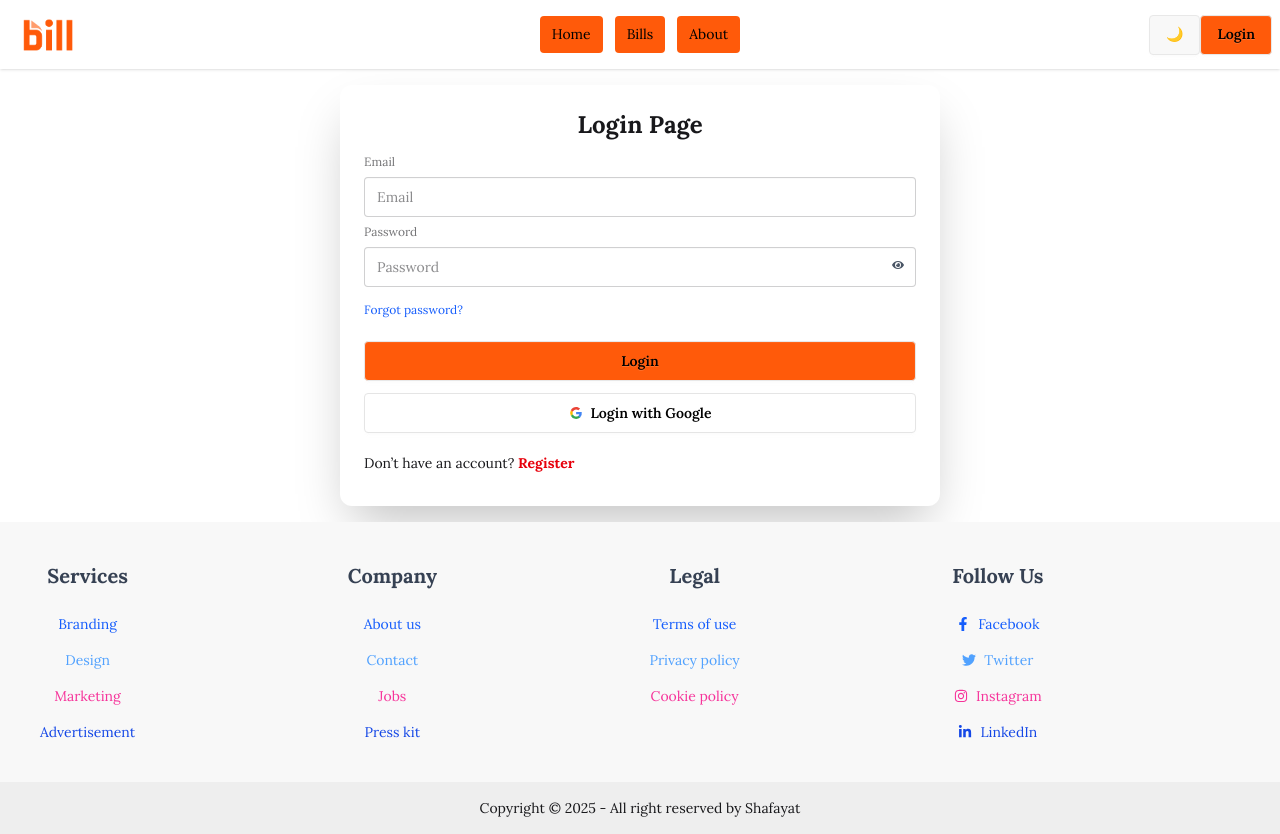
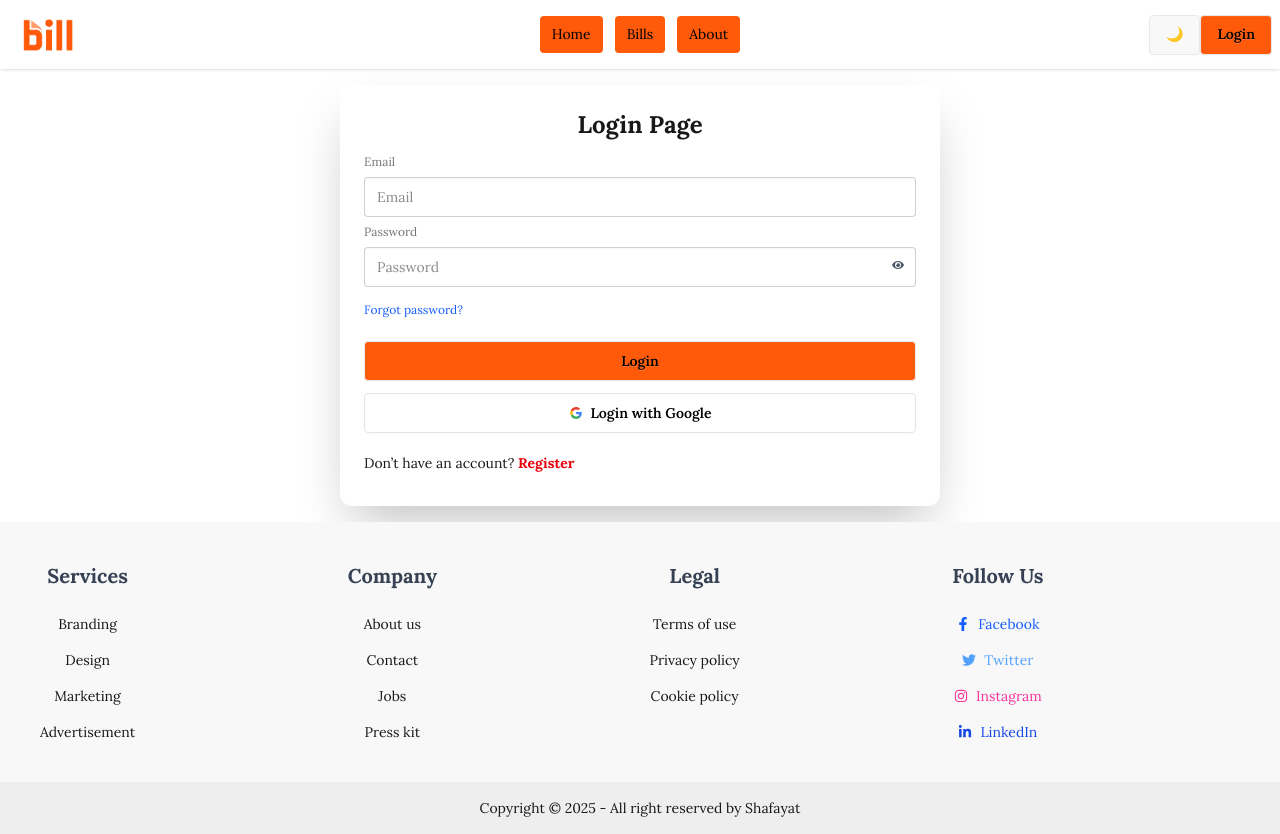
Before and after one commit to Mahadi9990/Utility-Bill-Management-System-client, a React (Vite) app: page /auth in a window 1280 px wide. Built offline with nearby package versions, Linux system fonts and the light colour scheme; no server answers.

Commit message:
solve problem

```diff
--- a/src/components/Footer.jsx
+++ b/src/components/Footer.jsx
@@ -10,23 +10,23 @@ export default function Footer() {
           <div className="flex flex-col items-center gap-4 rounded-xl mx-auto">
             <h2 className="text-xl font-bold mb-2 text-gray-700">Services</h2>
             <a
-              className="flex items-center gap-2 text-blue-600 hover:text-blue-800 transition"
+              className="flex items-center gap-2  transition"
             >
                Branding
             </a>
             <a
-              className="flex items-center gap-2 text-blue-400 hover:text-blue-600 transition"
+              className="flex items-center gap-2 transition"
             >
                Design
             </a>
             <a
-              className="flex items-center gap-2 text-pink-500 hover:text-pink-700 transition"
+              className="flex items-center gap-2transition"
             >
                Marketing
             </a>
             <a
 
-              className="flex items-center gap-2 text-blue-700 hover:text-blue-900 transition"
+              className="flex items-center gap-2 transition"
             >
               Advertisement
             </a>
@@ -36,23 +36,23 @@ export default function Footer() {
           <div className="flex flex-col items-center gap-4 rounded-xl mx-auto">
             <h2 className="text-xl font-bold mb-2 text-gray-700">Company</h2>
             <a
-              className="flex items-center gap-2 text-blue-600 hover:text-blue-800 transition"
+              className="flex items-center transition"
             >
                About us
             </a>
             <a
-              className="flex items-center gap-2 text-blue-400 hover:text-blue-600 transition"
+              className="flex items-center gap-2 transition"
             >
                Contact
             </a>
             <a
-              className="flex items-center gap-2 text-pink-500 hover:text-pink-700 transition"
+              className="flex items-center gap-2 transition"
             >
                Jobs
             </a>
             <a
 
-              className="flex items-center gap-2 text-blue-700 hover:text-blue-900 transition"
+              className="flex items-center gap-2 transition"
             >
               Press kit
             </a>
@@ -62,26 +62,20 @@ export default function Footer() {
           <div className="flex flex-col items-center gap-4 rounded-xl mx-auto">
             <h2 className="text-xl font-bold mb-2 text-gray-700">Legal</h2>
             <a
-              className="flex items-center gap-2 text-blue-600 hover:text-blue-800 transition"
+              className="flex items-center gap-2 transition"
             >
                Terms of use
             </a>
             <a
-              className="flex items-center gap-2 text-blue-400 hover:text-blue-600 transition"
+              className="flex items-center gap-2 transition"
             >
                Privacy policy
             </a>
             <a
-              className="flex items-center gap-2 text-pink-500 hover:text-pink-700 transition"
+              className="flex items-center gap-2 transition"
             >
                Cookie policy
             </a>
-            {/* <a
-
-              className="flex items-center gap-2 text-blue-700 hover:text-blue-900 transition"
-            >
-              LinkedIn
-            </a> */}
           </div>
         </nav>
         <nav>
--- a/src/components/Header.jsx
+++ b/src/components/Header.jsx
@@ -44,7 +44,7 @@ export default function Header() {
     </>
   );
   return (
-    <div>
+    <div className=" sticky top-0 left-0 w-full z-10">
       <div className="navbar bg-base-100 shadow-sm">
         <div className="navbar-start">
           <div className="dropdown">
--- a/src/components/Main.jsx
+++ b/src/components/Main.jsx
@@ -10,9 +10,9 @@ export default function Main() {
   return (
     <div>
       <SwiperList className="" allBills={allBills} />
+    <div className='max-w-[1000px] mx-auto'>
       <RecentBill />
       <h1 className="text-center text-4xl font-bold">Catagory</h1>
-    <div className='max-w-[1000px] mx-auto'>
       <Catagory  allBills={allBills} />
       </div>
     </div>
--- a/src/components/RecentBill.jsx
+++ b/src/components/RecentBill.jsx
@@ -10,15 +10,16 @@ export default function RecentBill() {
   }, []);
   return (
     <div>
-      <div className="max-w-6xl mx-auto p-6">
+      <div className="">
         <h2 className="text-3xl font-bold mb-6 text-center">
           All Bill Reports
         </h2>
+        <div className="">
           <div className="grid grid-cols-1 md:grid-cols-2 lg:grid-cols-3 gap-6 p-5">
             {bills.map((bill, index) => (
               <div
                 key={index}
-              className="border bg-red- rounded-xl shadow-md hover:shadow-lg transition bg-white overflow-hidden"
+                className="border bg-red- rounded-xl shadow-md hover:shadow-lg transition bg-white overflow-hidden p-4"
               >
                 <img
                   src={bill.image}
@@ -44,7 +45,9 @@ export default function RecentBill() {
                   </div>
                   <div className="">
                     <Link to={`/bills/${bill._id}`}>
-                    <button className="btn primary-color text-[12px]">See Details</button>
+                      <button className="btn primary-color text-[12px]">
+                        See Details
+                      </button>
                     </Link>
                   </div>
                 </div>
@@ -53,5 +56,6 @@ export default function RecentBill() {
           </div>
         </div>
       </div>
+    </div>
   );
 }
--- a/src/components/SwiperList.jsx
+++ b/src/components/SwiperList.jsx
@@ -10,7 +10,7 @@ export default function SwiperList({allBills}) {
 
   return (
     <Swiper
-      className="h-screen mx-auto max-w-8/12 md:max-w-10/12 lg:max-w-12/12"
+      className="h-screen mx-auto max-w-12/12"
       modules={[Navigation, Pagination]}
       navigation
       pagination={{ clickable: true }}
```
Lines whose indentation alone changed are shown as unchanged.
